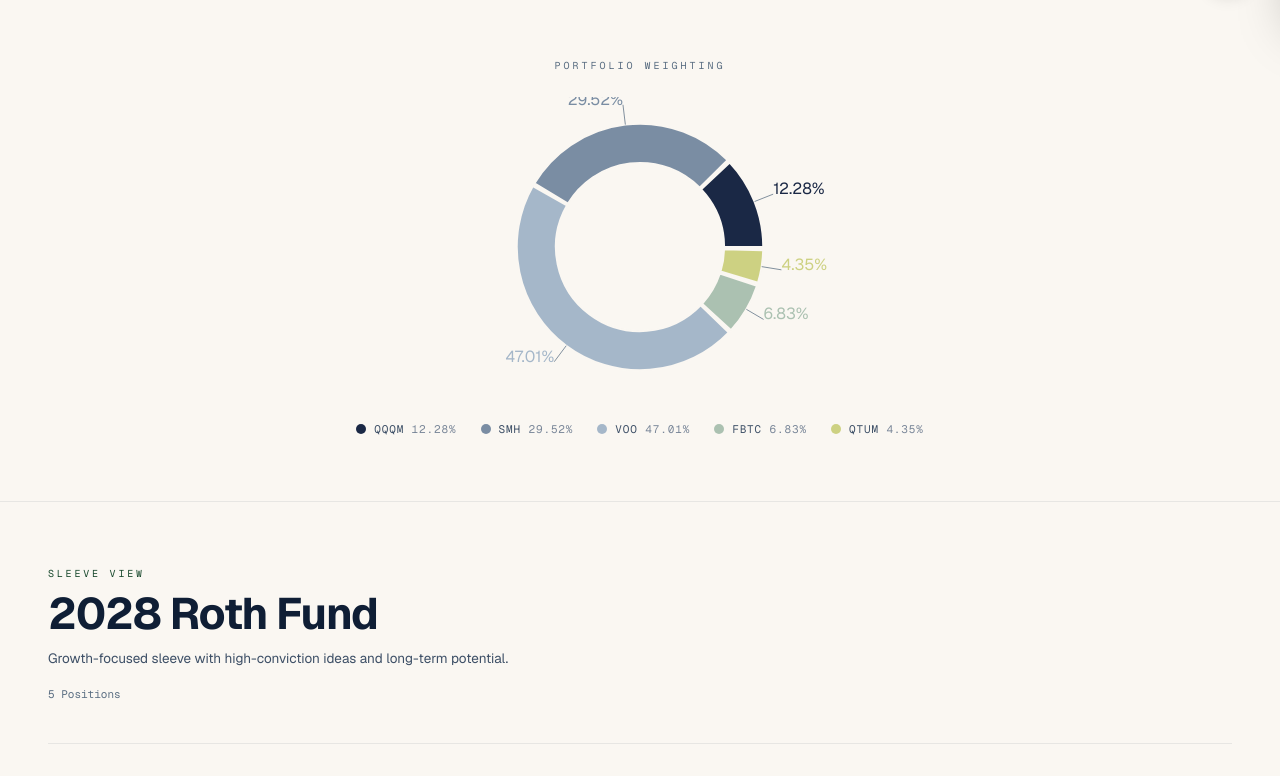
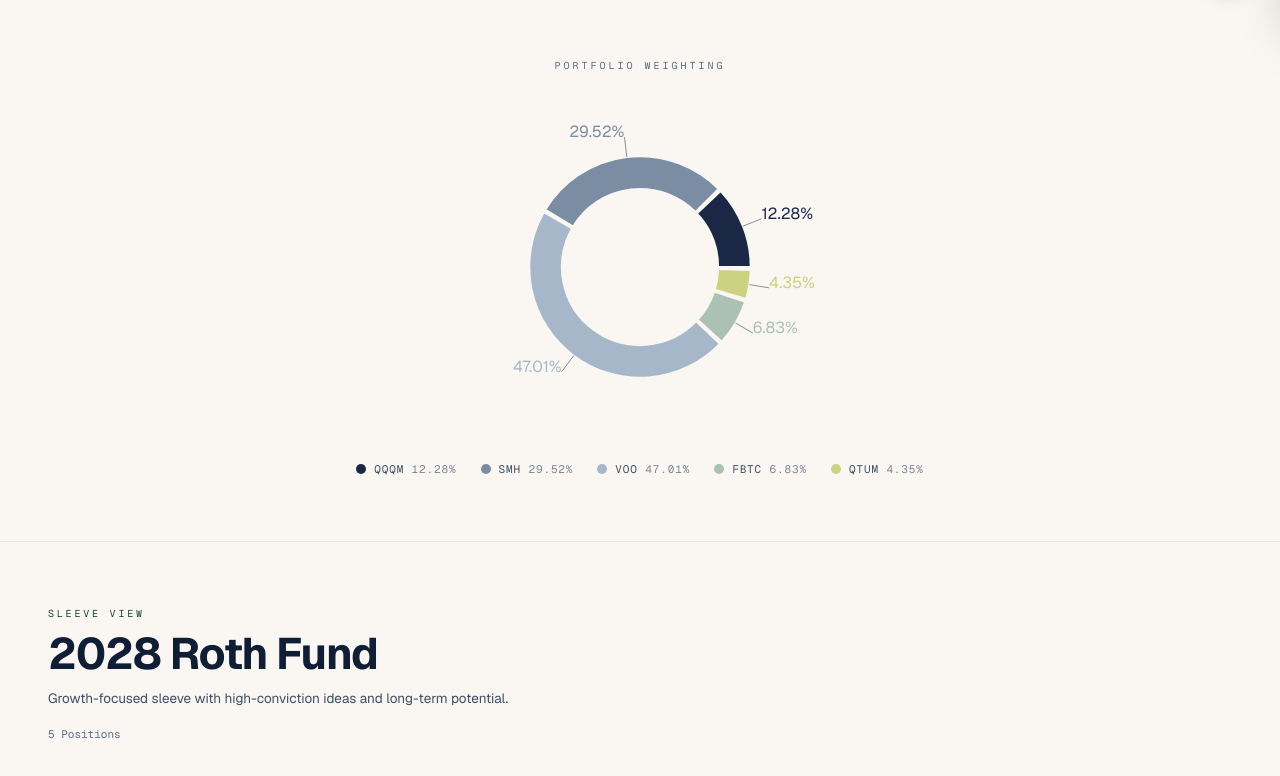
Before and after one commit to toffeli1/toffel-portfolio-site, a Next.js app: page /portfolio/retail-with-friends in a window 1280 px wide. Shown: the part 784-1560 px from the top of the page. Built offline with nearby package versions, Linux system fonts and the light colour scheme.

Commit message:
Donut: add chart margin so outer % labels don't clip
PieChart now has 28px margins on all sides and outerRadius reduced from
85% to 78% so the top/bottom percentage labels (the '29.52%' that was
hugging the chart edge) have breathing room.

```diff
--- a/components/SleeveDashboard.tsx
+++ b/components/SleeveDashboard.tsx
@@ -89,15 +89,15 @@ export default function SleeveDashboard({
           <p className="text-center font-mono text-[10px] uppercase tracking-[0.3em] text-[#5a6e82]">
             Portfolio Weighting
           </p>
-          <div className="mx-auto mt-6 h-[300px] w-full max-w-xl">
+          <div className="mx-auto mt-6 h-[340px] w-full max-w-xl">
             <ResponsiveContainer width="100%" height="100%">
-              <PieChart>
+              <PieChart margin={{ top: 28, right: 28, bottom: 28, left: 28 }}>
                 <Pie
                   data={pieData}
                   dataKey="value"
                   nameKey="name"
-                  innerRadius="58%"
-                  outerRadius="85%"
+                  innerRadius="55%"
+                  outerRadius="78%"
                   paddingAngle={1.5}
                   stroke="#faf7f2"
                   strokeWidth={2}
```
Also changed, not shown: .claude/settings.local.json.
